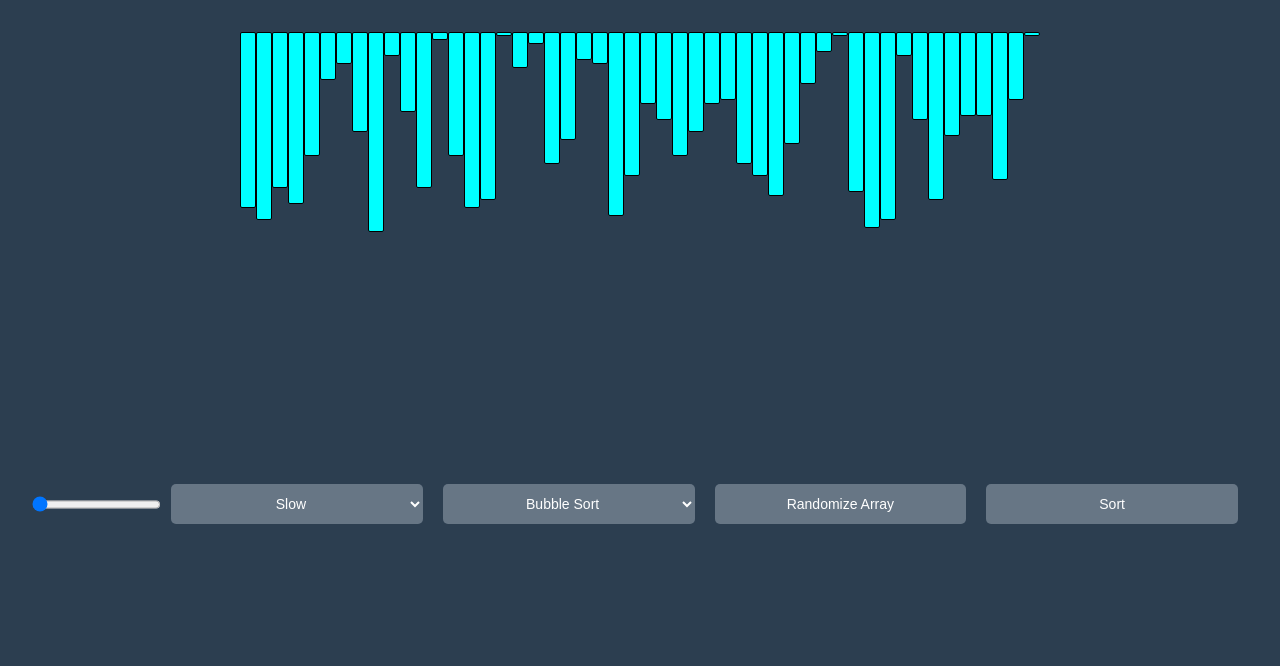
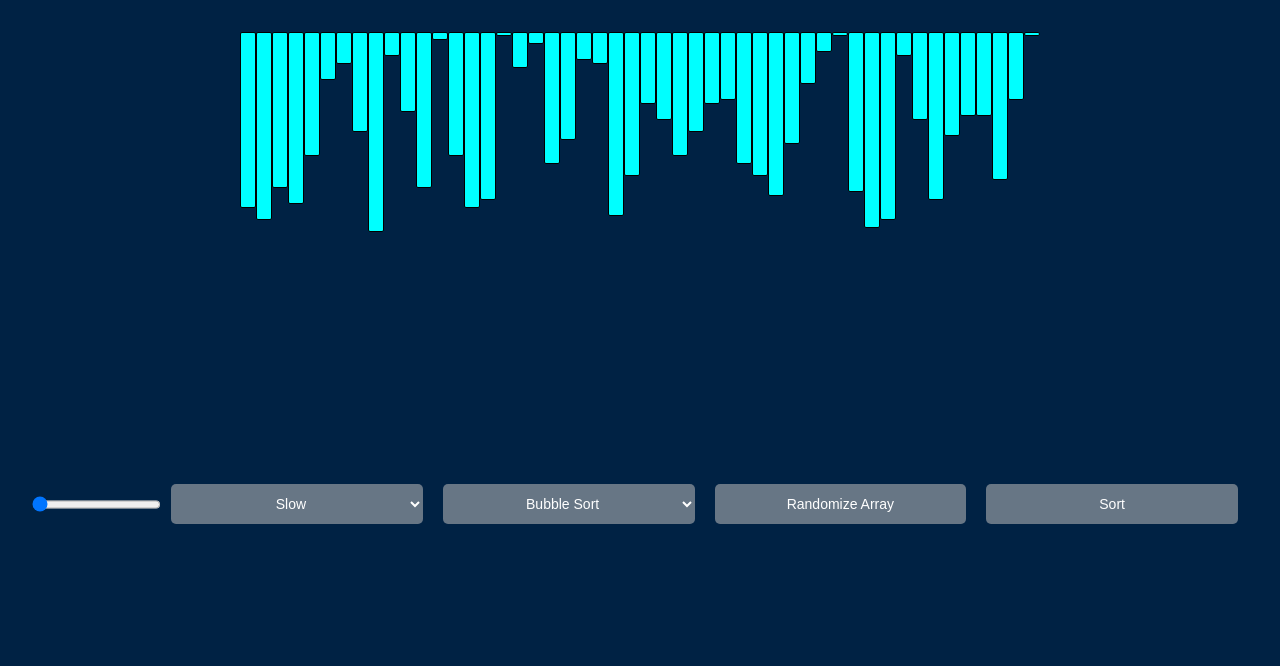
Before and after one commit to xchkcode0803/sorting-algorithm-visualizer, a plain HTML site: page index.html in a window 1280 px wide. Shown: the part 134-800 px from the top of the page. Drawn offline with Linux system fonts and the light colour scheme.

Commit message:
Update style.css

```diff
--- a/style.css
+++ b/style.css
@@ -51,7 +51,7 @@ html{
 }
 
 body{
-    background-color: #2c3e50;
+    background-color: #002244;
 }
 
 .buttons_container{
```
